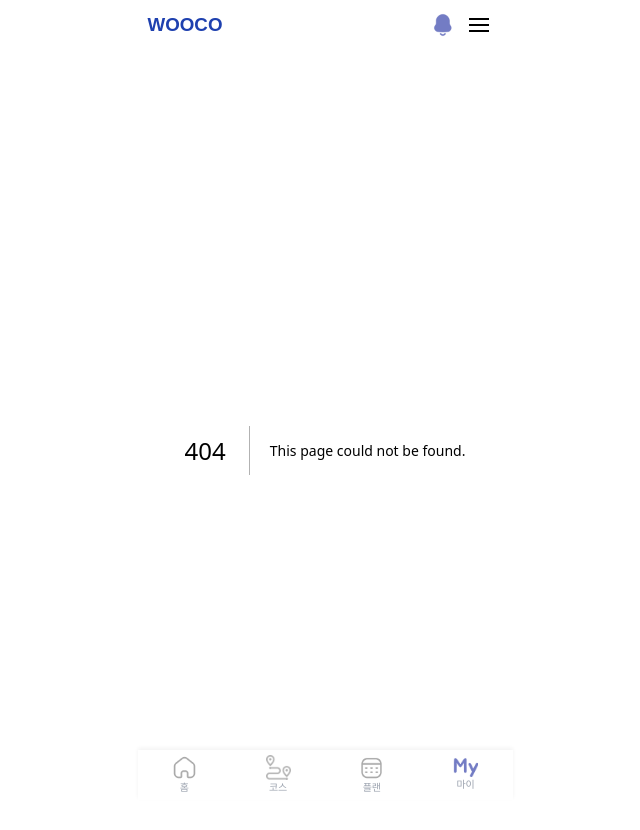
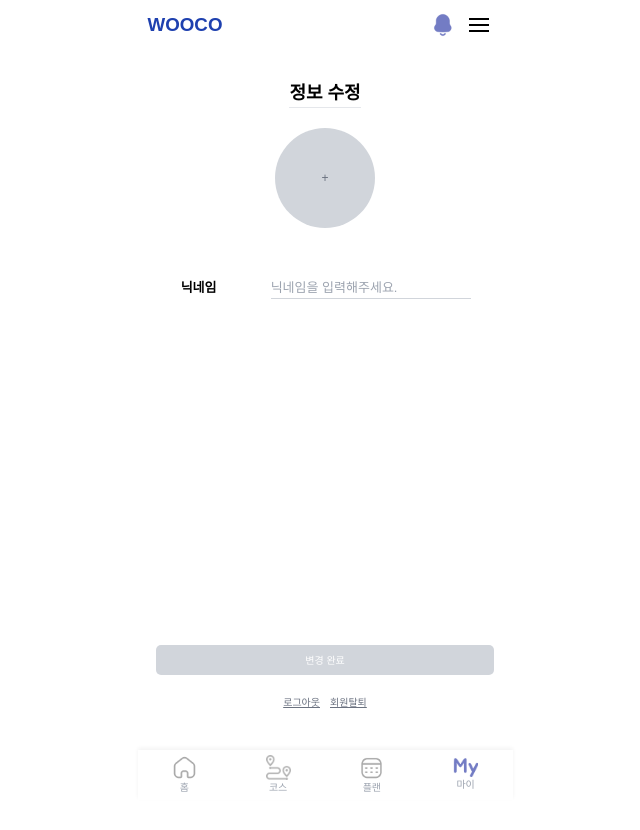
Before and after one commit to team-joytas/wooco-fe, a Next.js app: page /users/1/setting in a window 1280 px wide. Before the commit this address had no page. Shown: the top 830 px of the page, without its empty margins (315-955 px from the left). After the commit the page ends 800 px from the top, so only its background shows below. Built offline with nearby package versions, Linux system fonts and the light colour scheme.

Commit message:
feat: 프로필 수정 페이지 구현

```diff
--- a/src/app/components/Menu.tsx
+++ b/src/app/components/Menu.tsx
@@ -81,6 +81,11 @@ export default function Menu({
     },
   ]
 
+  const handleClickEdit = () => {
+    setIsOpen(false)
+    router.push('/users/1/setting')
+  }
+
   return (
     <div className='fixed top-0 right-0 w-[80vw] max-w-[300px] h-full bg-white z-50'>
       <div className='flex flex-col items-start justify-start h-full py-[50px] px-[25px]'>
@@ -99,7 +104,7 @@ export default function Menu({
             </div>
             <div
               className='text-[10px] text-gray-400 underline cursor-pointer'
-              onClick={() => router.push('/users/1/setting')}
+              onClick={() => handleClickEdit()}
             >
               수정하기
             </div>
--- a/src/app/users/[id]/page.tsx
+++ b/src/app/users/[id]/page.tsx
@@ -8,6 +8,7 @@ import getData from './getData'
 import PlaceListComponent from './components/PlaceListComponent'
 import CourseListComponent from './components/CourseListComponent'
 import { Select } from 'antd'
+import { useRouter } from 'next/navigation'
 
 interface Place {
   id: number
@@ -36,6 +37,7 @@ export default function Page() {
   const [order, setOrder] = useState('recent')
   const places: Place[] = data.place_info.places
   const courses: Course[] = data.course_info.courses
+  const router = useRouter()
 
   const onChangeOrder = (value: string) => {
     setOrder(value)
@@ -66,7 +68,12 @@ export default function Page() {
       </div>
       <div className='mt-[20px] flex justify-between'>
         <span className='font-semibold text-[20px]'>{data.user_info.name}</span>
-        <button className='text-[14px] w-[72px] h-[32px] border'>
+        <button
+          className='text-[14px] w-[72px] h-[32px] border'
+          onClick={() => {
+            router.push('/users/1/setting')
+          }}
+        >
           수정하기
         </button>
       </div>
--- /dev/null
+++ b/src/app/users/[id]/setting/page.tsx
@@ -0,0 +1,118 @@
+'use client'
+
+import Image from 'next/image'
+import { useRouter } from 'next/navigation'
+import { useState } from 'react'
+
+export default function Page() {
+  const router = useRouter()
+  const [imagePreview, setImagePreview] = useState('')
+  const [nickname, setNickname] = useState('')
+  const [isValidate, setIsValidate] = useState(false)
+  const [errorMessage, setErrorMessage] = useState('')
+  const [isClicked, setIsClicked] = useState(false)
+
+  const validateInput = (value: string) => {
+    setNickname(value)
+
+    if (value.includes(' ')) {
+      setIsValidate(false)
+      setErrorMessage('공백은 입력할 수 없습니다.')
+      return
+    }
+    if (/[`~!@#$%^&*|\\'"/?]/gi.test(value)) {
+      setIsValidate(false)
+      setErrorMessage('특수 문자는 입력할 수 없습니다.')
+      return
+    }
+    if (value.length < 2 || value.length > 10) {
+      setIsValidate(false)
+      setErrorMessage('2자 이상 10자 이하로 입력해주세요.')
+      return
+    }
+    setIsValidate(true)
+    setErrorMessage('')
+  }
+
+  const handleImageUpload = (e: React.ChangeEvent<HTMLInputElement>) => {
+    const file = e.target.files?.[0]
+
+    if (file) {
+      const previewUrl = URL.createObjectURL(file)
+      setImagePreview(previewUrl)
+    }
+  }
+
+  const handleSubmit = () => {
+    setIsClicked(false)
+    router.back()
+  }
+
+  return (
+    <div className='w-full h-[calc(100%-50px)] pt-[30px] pb-[20px] px-[16px] flex flex-col items-center relative'>
+      <section className='w-full flex flex-col items-center'>
+        <span className='font-bold text-[18px] border-b items-center'>
+          정보 수정
+        </span>
+        <label className='cursor-pointer mt-[20px]'>
+          <div className='w-[100px] h-[100px] bg-gray-300 rounded-full overflow-hidden flex items-center justify-center'>
+            {imagePreview ? (
+              <Image
+                src={imagePreview}
+                alt='Preview'
+                className='w-full h-full object-cover'
+                width={100}
+                height={100}
+              />
+            ) : (
+              <span className='text-[12px] text-gray-500'>+</span>
+            )}
+          </div>
+          <input
+            type='file'
+            className='hidden'
+            accept='.png, .jpg, .jpeg'
+            onChange={handleImageUpload}
+          />
+        </label>
+
+        <div className='flex flex-row items-start mt-[50px] w-[90%]'>
+          <span className='text-[13px] w-[80px] font-bold mx-[10px]'>
+            닉네임
+          </span>
+          <div className='flex flex-col w-auto'>
+            <input
+              type='text'
+              value={nickname}
+              maxLength={10}
+              onChange={(e) => validateInput(e.target.value)}
+              className='w-[200px] inline-block border-b text-[13px] border-gray-300'
+              placeholder='닉네임을 입력해주세요.'
+            />
+            {!isValidate && (
+              <span className='text-[12px] text-red-500 mt-[5px]'>
+                {errorMessage}
+              </span>
+            )}
+          </div>
+        </div>
+      </section>
+
+      <section className='absolute bottom-[40px] w-[90%] flex flex-col items-center mt-[20px]'>
+        <button
+          className={`w-full h-[30px] bg-blue-800 text-white rounded-[5px] ${
+            isValidate ? '' : 'bg-gray-300'
+          }`}
+          onClick={handleSubmit}
+          disabled={isClicked}
+        >
+          변경 완료
+        </button>
+        <div className='flex flex-row items-center mt-[20px] text-[10px] text-gray-500 underline gap-[10px]'>
+          <span className='cursor-pointer'>로그아웃</span>
+          <span className='cursor-pointer'>회원탈퇴</span>
+        </div>
+      </section>
+    </div>
+  )
+}
--- a/src/app/users/setting/page.tsx
+++ /dev/null
@@ -1,3 +0,0 @@
-export default function Page() {
-  return null
-}
```
